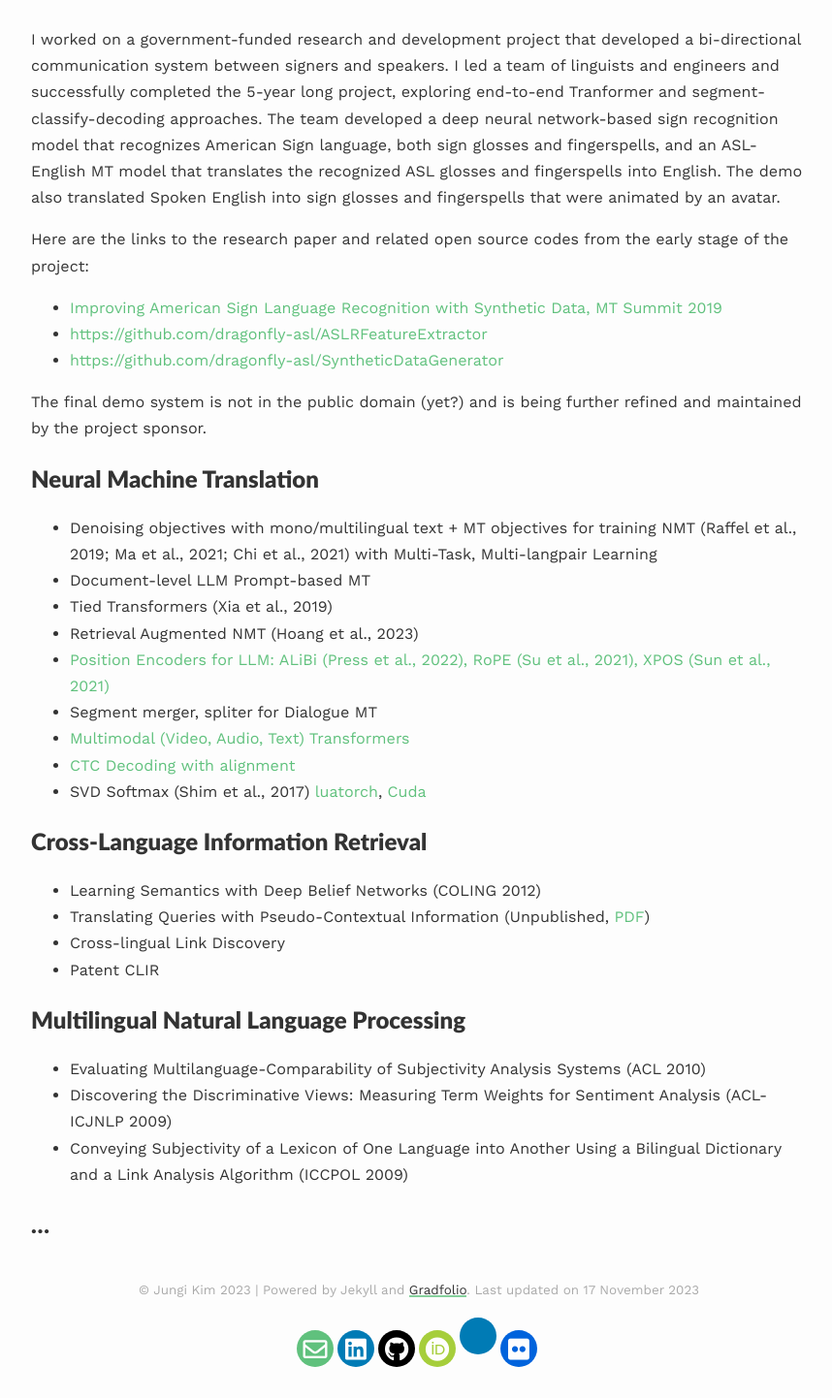
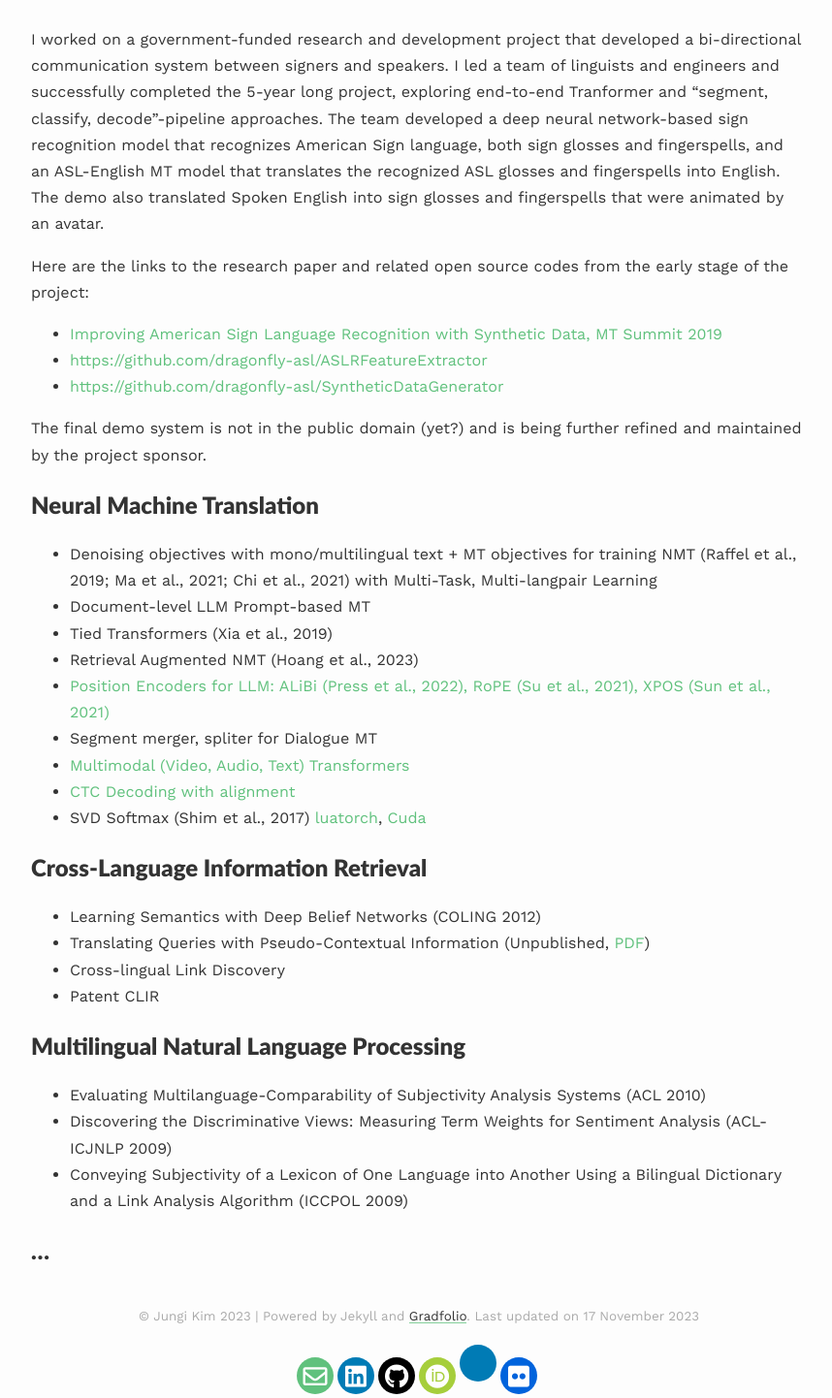
Before and after one commit to jungikim/jungikim.github.io, a Jekyll site: the page built from _pages/projects.md, in a window 1280 px wide, cut to the strip 480-1922 px from the top of the page. Shown: the whole strip at 97% size, without its empty margins (208-1066 px from the left). Built offline with Jekyll 4.4.1, drawn with Linux system fonts in a browser that asks for light colours; nearby versions of some CDN libraries; a style sheet for code colours, icons or effects is not loaded; before the commit the page ends 1894 px from its top, so only the background shows below that.

Commit message:
Update projects.md

```diff
--- a/_pages/projects.md
+++ b/_pages/projects.md
@@ -21,7 +21,7 @@ published: true
 </table>
 
 I worked on a government-funded research and development project that developed a bi-directional communication system between signers and speakers.
-I led a team of linguists and engineers and successfully completed the 5-year long project, exploring end-to-end Tranformer and segment-classify-decoding approaches.
+I led a team of linguists and engineers and successfully completed the 5-year long project, exploring end-to-end Tranformer and "segment, classify, decode"-pipeline approaches.
 The team developed a deep neural network-based sign recognition model that recognizes American Sign language, both sign glosses and fingerspells, and an ASL-English MT model that translates the recognized ASL glosses and fingerspells into English.
 The demo also translated Spoken English into sign glosses and fingerspells that were animated by an avatar.
 
```
